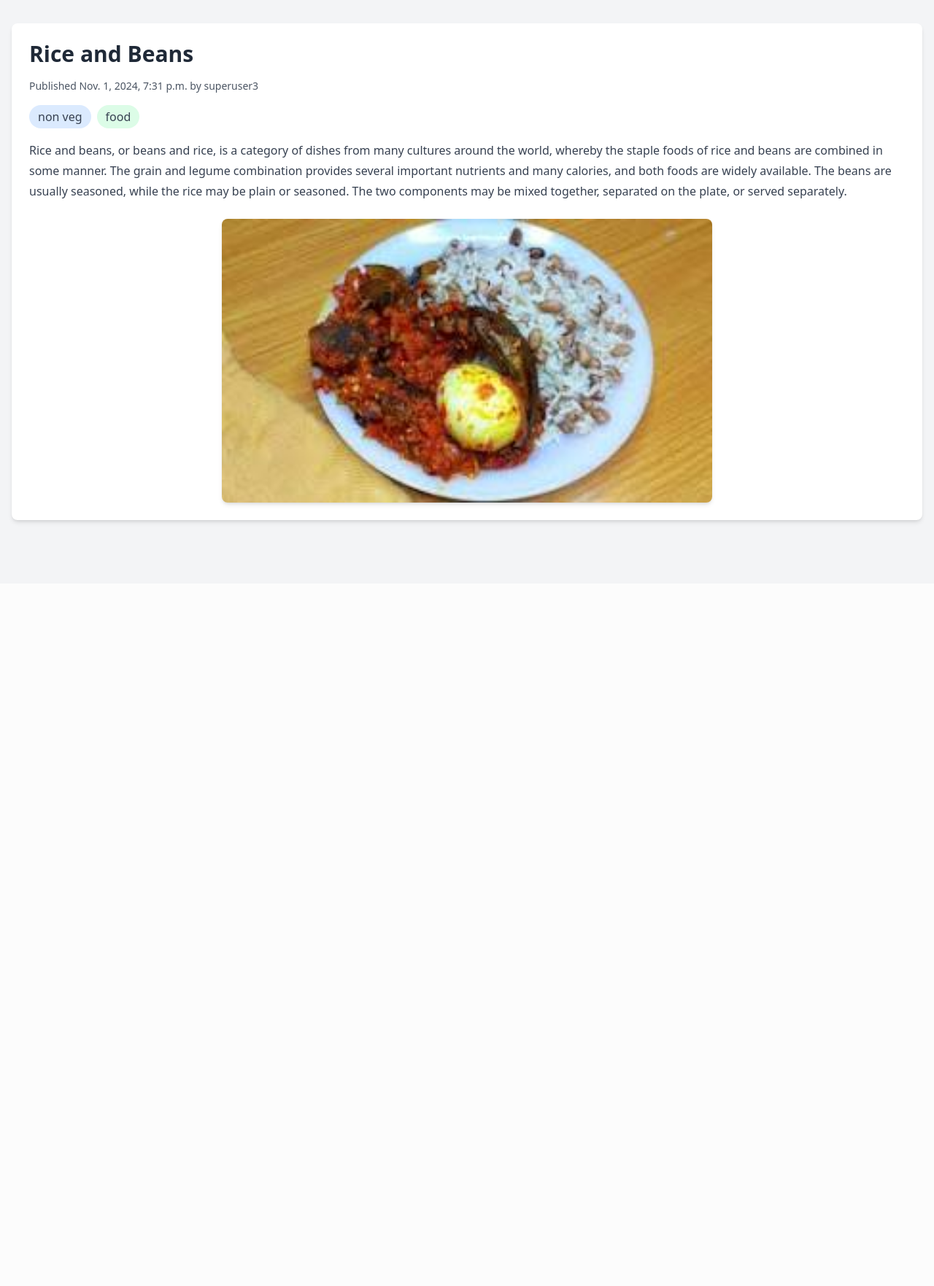
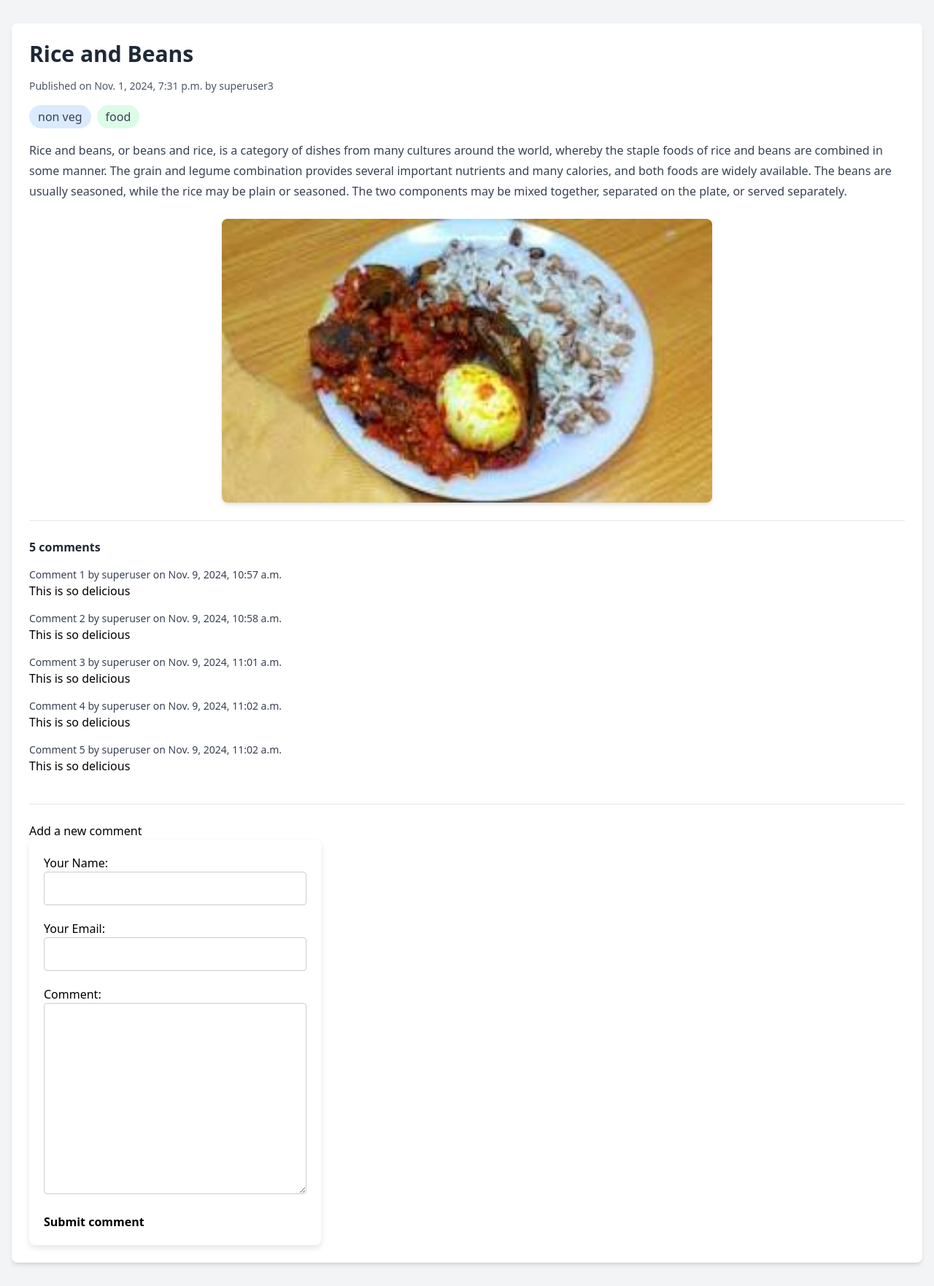
Before and after one commit to fsp3012/cuisine, a Django app: a page that uses cuisine/templates/cuisine/base.html in a window 1280 px wide. Shown: the whole page at 73% size. Before the commit the page ends 719 px from the top, so only its background shows below. Run offline with Django 5.2, Linux system fonts and the light colour scheme; data comes from the database, SQL or seed files in the repository; both versions use the stored data as it was after the commit; style sheets or scripts are compiled from the project's sources.

Commit message:
comments-integrated

```diff
--- /dev/null
+++ b/cuisine/forms.py
@@ -0,0 +1,12 @@
+from django import forms
+from .models import Comment
+
+
+class CommentForm(forms.ModelForm):
+    class Meta:
+        model = Comment
+        fields = ('name', 'email', 'body')
+
+    name = forms.CharField(label='Your Name', widget=forms.TextInput(attrs={'class': 'form-control'}))
+    email = forms.EmailField(label='Your Email', widget=forms.EmailInput(attrs={'class': 'form-control'}))
+    body = forms.CharField(label='Comment', widget=forms.Textarea(attrs={'class': 'form-control'}))
--- a/cuisine/models.py
+++ b/cuisine/models.py
@@ -46,3 +46,20 @@
         return reverse("cuisine:Cuisine_detail",
                         args=[self.slug]
                         )
+
+class Comment(models.Model):
+    cuisine = models.ForeignKey(Cuisine,
+                                on_delete=models.CASCADE,
+                                related_name='comments')
+    name = models.CharField(max_length=80)
+    email = models.EmailField()
+    body = models.TextField()
+    created = models.DateTimeField(auto_now_add=True)
+    updated = models.DateTimeField(auto_now=True)
+    active = models.BooleanField(default=True)
+
+    class Meta:
+        ordering = ('created',)
+
+    def __str__(self):
+        return f'Comment by {self.name} on {self.cuisine}'
--- a/cuisine/static/cuisine/css/cuisine.css
+++ b/cuisine/static/cuisine/css/cuisine.css
@@ -11,7 +11,7 @@
 /* Override Tailwind styles if needed */
 .custom-gradient {
     background: linear-gradient(45deg, #FF6B6B, #4ECDC4) !important;
-    /* -webkit-background-clip: text !important; */
+    -webkit-background-clip: text !important;
     -webkit-text-fill-color: transparent !important;
 }
 
@@ -22,3 +22,29 @@
 .card-hover:hover {
     transform: translateY(-5px) !important;
 }
+#comment-body {
+    font-style: italic !important;
+}
+
+.comment-form{
+    width: 90%;
+    max-width: 400px;
+    /* margin: 50px auto; */
+    background-color: #fff;
+    padding: 20px;
+    box-shadow: 0 4px 8px rgba(0, 0, 0, 0.1);
+    border-radius: 8px;
+}
+.form-control {
+    width: 100%;
+    padding: 10px;
+    margin-bottom: 20px;
+    border: 1px solid #ccc;
+    border-radius: 4px;
+    box-sizing: border-box;
+}
+
+.form-control label {
+    display: block;
+    margin-bottom: 10px;
+}
--- a/cuisine/templates/cuisine/base.html
+++ b/cuisine/templates/cuisine/base.html
@@ -6,7 +6,7 @@
         <!-- Tailwind CSS -->
         <link href="{% static 'css/dist/styles.css' %}" rel="stylesheet">
         <!--custom CSS -->
-        <link href="{% static 'cuisine/css/style.css' %}" rel="stylesheet">
+        <link href="{% static 'cuisine/css/cuisine.css' %}" rel="stylesheet">
     </head>
     <body class="bg-gray-100">
         <div class="container mx-auto px-4 py-8">
--- a/cuisine/templates/cuisine/cuisine/detail.html
+++ b/cuisine/templates/cuisine/cuisine/detail.html
@@ -3,10 +3,20 @@
 {% block title %}{{ cuisine.name }}{% endblock %}
 
 {% block content %}
+    {% comment %} <h1>{{ cuisine.name }}</h1>
+    <p class="date">
+        Published {{ cuisine.publish }} by {{ cuisine.author }}
+    </p>
+    {{ cuisine.type }}, {{ cuisine.catg }}
+    {{ cuisine.desc|linebreaks }}
+    <img src="{{cuisine.pic.url}}" alt="cuisine pic"/> {% endcomment %}
+
+
     <div class="bg-white rounded-lg shadow-md p-6">
+
         <h1 class="text-3xl font-bold text-gray-800 mb-4">{{ cuisine.name }}</h1>
         <p class="text-sm text-gray-600 mb-4">
-            Published {{ cuisine.publish }} by {{ cuisine.author }}
+            Published on {{ cuisine.publish }} by {{ cuisine.author }}
         </p>
         <div class="flex gap-2 text-gray-700 mb-4">
             <span class="bg-blue-100 px-3 py-1 rounded-full">{{ cuisine.type }}</span>
@@ -20,5 +30,34 @@
                 alt="cuisine pic"
                 class="max-w-sm md:max-w-lg lg:max-w-2xl w-full h-auto mx-auto rounded-lg shadow-md"/>
         {% endif %}
+
+    <br><hr><br>
+    {% with comments.count as total_comments %}
+    <h2 class="text-2xl font-bold text-gray-800 mb-4">
+        {{ total_comments }} comment{{ total_comments | pluralize }}
+    </h2>
+
+    {% endwith %}
+    {% for comment in comments %}
+    <div class="comment mb-4">
+        <p class="info text-sm text-gray-700">
+            Comment {{ forloop.counter }} by  {{ comment.name }} on {{ comment.created }}
+        </p>
+        <p id="comment-body">{{ comment.body|linebreaks }}</p>
+    </div>
+    {% empty %}
+    <p>There are no comments yet.</p>
+    {% endfor %}
+    {% if commented %}
+        <h2>Your comment has been added.</h2>
+    {% else %}
+        <br><hr><br>
+        <button><h2>Add a new comment</h2></button>
+        <form action="." method="post" class="comment-form ">
+            {{ comment_form.as_p }}
+            {% csrf_token %}
+            <p><input type="submit" value="Submit comment" class="font-bold"></p>
+        </form>
+    {% endif %}
     </div>
 {% endblock %}
--- a/cuisine/templates/cuisine/cuisine/list.html
+++ b/cuisine/templates/cuisine/cuisine/list.html
@@ -3,7 +3,7 @@
 {% block title %}Cuisine App{% endblock %}
 
 {% block content %}
-    <h1 class="text-3xl font-bold text-blue-600 hover:text-purple-500
+    <h1 class="text-3xl font-bold text-blue-600
         mb-8 custom-gradient special-heading">
         MY CUISINE SAMPLE APPLICATION
     </h1>
@@ -27,4 +27,7 @@
             </div>
         </div>
     {% endfor %}
+
+    <br><hr><br>
+    {% include "pagination.html" with page=page_obj %}
 {% endblock %}
--- a/cuisine/urls.py
+++ b/cuisine/urls.py
@@ -1,17 +1,35 @@
 # from django.conf.urls import url
 from django.urls import re_path as url
+from django.urls import path
 from . import views
 
 urlpatterns = [
-    # Cuisine_list view as a function
+
+    #Cuisine_list view as a class-based view
     url(r'^$',
-        views.Cuisine_list,
+        views.CuisineListView.as_view(),
         name='Cuisine_list'
         ),
 
+    # Cuisine_list view as a function
+    # url(r'^$',
+    #     views.Cuisine_list,
+    #     name='Cuisine_list'
+    #     ),
+
+
+    #Cuisine_detail view as a class-based view
+    # path('<slug:slug>',
+    #         views.CuisineDetailView.as_view(),
+    #         name='Cuisine_detail',
+    # ),
+
     # Cuisine_detail view as a function
-    url(r'^(?P<cuisine>[-\w]+)/$',
+    url(
+        r'^(?P<cuisine>[-\w]+)/$',
         views.Cuisine_detail,
         name='Cuisine_detail'
-        ),
+    ),
+
+
 ]
--- a/cuisine/views.py
+++ b/cuisine/views.py
@@ -1,19 +1,48 @@
 from django.shortcuts import render, get_object_or_404
-from .models import Cuisine
+from django.core.paginator import Paginator, EmptyPage, PageNotAnInteger
+from django.views.generic import ListView, DetailView
+from .models import Cuisine, Comment
+from .forms import  CommentForm
+from django.core.mail import send_mail
 
 # Create your views here.
 
-# Cuisine_list view as a function
+# Cuisine_list view as a class-based view
+class CuisineListView(ListView):
+    queryset = Cuisine.objects.all()
+    context_object_name = 'cuisines'
+    paginate_by = 3 # 3 posts in each page
+    template_name = 'cuisine/cuisine/list.html'
+
+#Cuisine_detail view as a class-based view
+class CuisineDetailView(DetailView):
+    model = Cuisine
+    context_object_name = 'cuisine'
+    template_name = 'cuisine/cuisine/detail.html'
+
+# =========================================================================================
+
+# Cuisine_list view as a function-based view
 def Cuisine_list(request):
     """function to implement the logic of the list view for Cuisine"""
-    cuisines = Cuisine.objects.all()
+    object_list = Cuisine.objects.all()
+    paginator = Paginator(object_list, 3) # 3 posts in each page
+    page = request.GET.get('page')
+    try:
+        cuisines = paginator.page(page)
+    except PageNotAnInteger:
+        cuisines = paginator.page(1)
+    except EmptyPage:
+        cuisines = paginator.page(paginator.num_pages)
     return render(
         request,
         'cuisine/cuisine/list.html',
-        {'cuisines': cuisines}
+        {'page': page, 'cuisines': cuisines}
     )
 
-# Cuisine_detail view as a function
+
+
+# Cuisine_detail view as a function-based view
 def Cuisine_detail(request, cuisine):
     """function to implement the logic of the detail view for Cuisine"""
     cuisineClicked = get_object_or_404(
@@ -21,8 +50,31 @@
         slug=cuisine,
         status='published'
     )
+    # List of active comments for this post
+    comments = cuisineClicked.comments.filter(active=True)
+    commented = False
+    if request.method == 'POST':
+        # A comment was posted
+        comment_form = CommentForm(data=request.POST)
+        if comment_form.is_valid():
+            # Create Comment object but don't save to database yet
+            new_comment = comment_form.save(commit=False)
+            # Assign the current post to the comment
+            new_comment.cuisine = cuisineClicked
+            # Save the comment to the database
+            new_comment.save()
+            commented = True
+    else:
+        comment_form = CommentForm()
     return render(
         request,
-        'cuisine/cuisine/detail.html',
-        {'cuisine': cuisineClicked}
+        "cuisine/cuisine/detail.html",
+
+            {
+            'cuisine': cuisineClicked,
+            'comments': comments,
+            'commented': commented,
+            'comment_form': comment_form,
+            }
+
     )
```
Also changed, not shown: cuisine/admin.py (+9 -1 lines), cuisine/templates/pagination.html (added, +23 -0 lines), README.md (added), cuisine/migrations/0002_cuisinecomment.py (added), cuisine/migrations/0003_comment_delete_cuisinecomment.py (added), db.sqlite3.
